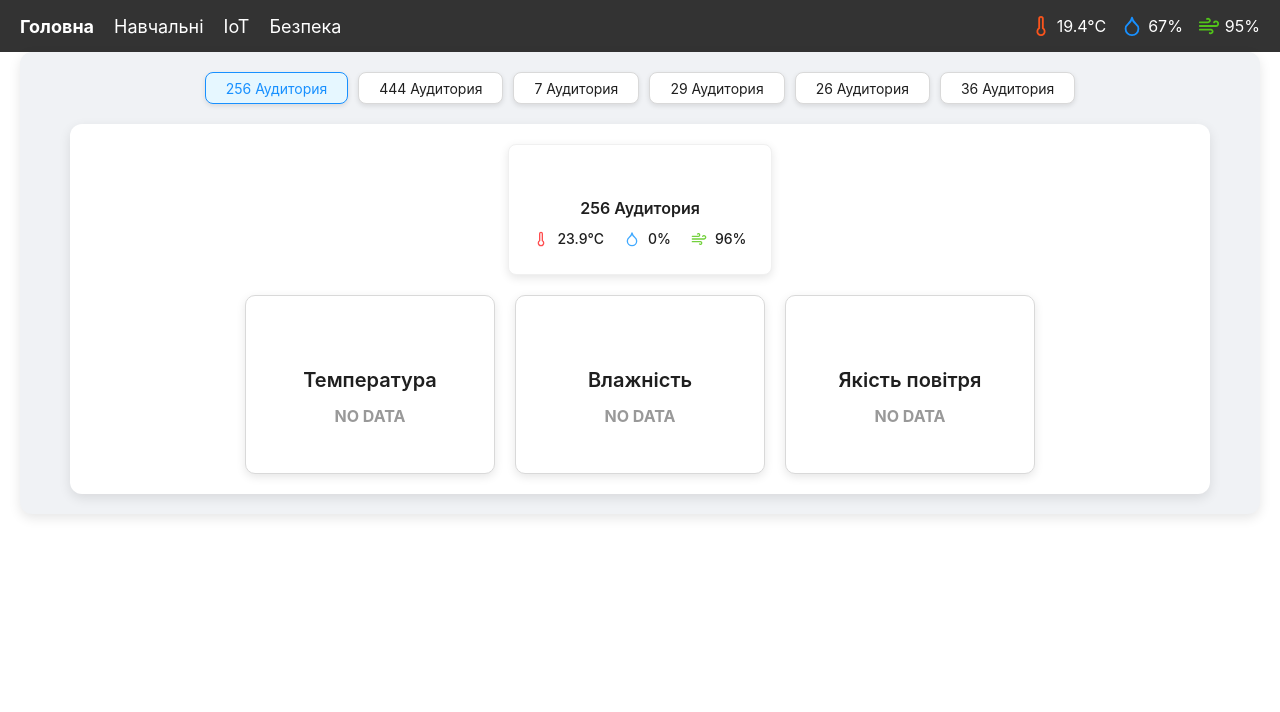
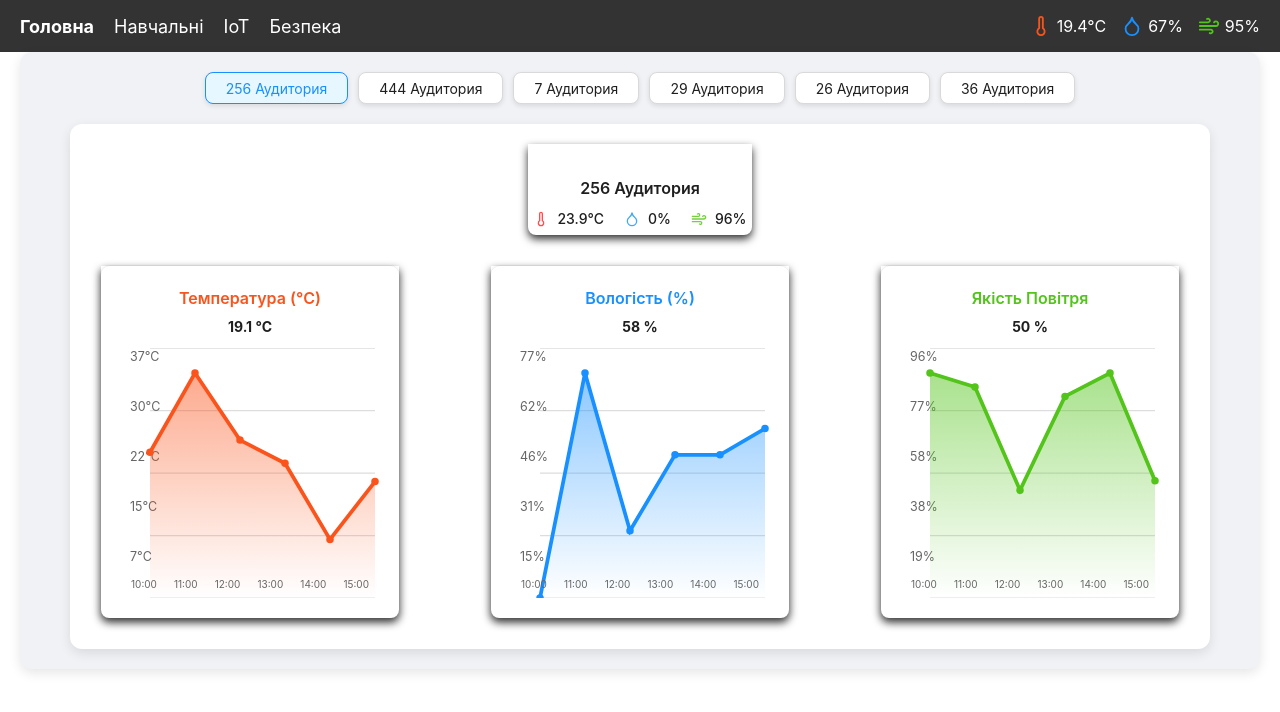
Before and after one commit to MykolaZhigun/degrees_ksu, a React (Create React App) app: page /cabinets in a window 1280 px wide. Shown: the top 712 px of the page. Built offline with nearby package versions, Linux system fonts and the light colour scheme.

Commit message:
Change view on the page

```diff
--- a/src/components/Cabinets.jsx
+++ b/src/components/Cabinets.jsx
@@ -3,20 +3,12 @@ import sensorsInfo from "../info/SensorsInfo";
 import { Button, Card, Typography } from "antd";
 import { Droplet, Thermometer, Wind } from "lucide-react";
 import "../style/cabinets.css";
+import SensorsGraphics from "./SensorsGraphics";
 
 const { Title, Text } = Typography;
 
-function GraphCard({ title, data }) {
-    return (
-        <Card className="graph-card">
-            <Title level={4}>{title}</Title>
-            {data ? <div>{/* Тут будет график */}</div> : <Text className="no-data">NO DATA</Text>}
-        </Card>
-    );
-}
-
 function Cabinets() {
-    const [selectedSensor, setSelectedSensor] = useState(sensorsInfo[0]); // Дефолтный сенсор
+    const [selectedSensor, setSelectedSensor] = useState(sensorsInfo[0]); // Default sensor
 
     return (
         <div className="dashboard-container">
@@ -33,7 +25,7 @@ function Cabinets() {
             </div>
 
             <div className="graphs-container">
-                <Card className="sensor-card">
+                <Card className="sensor-card" bordered={false}>
                     <Title level={5} className="sensor-title">
                         {selectedSensor.name} Аудитория
                     </Title>
@@ -52,12 +44,7 @@ function Cabinets() {
                         </div>
                     </div>
                 </Card>
-
-                <div className="graphs-section">
-                    <GraphCard title="Температура" data={selectedSensor.temperatureData} />
-                    <GraphCard title="Влажність" data={selectedSensor.humidityData} />
-                    <GraphCard title="Якість повітря" data={selectedSensor.airQualityData} />
-                </div>
+                <SensorsGraphics />
             </div>
         </div>
     );
--- /dev/null
+++ b/src/components/SensorsGraphics.jsx
@@ -0,0 +1,15 @@
+import React from "react";
+import { TemperatureGraphics, HumidityGraphics, AirQualityGraphics } from "./Graphics";
+import sensorsInfo from "../info/SensorsInfo";
+
+const SensorsGraphics = () => {
+    return (
+        <div className="sensors-graphics-container">
+            <TemperatureGraphics data={sensorsInfo.map(sensor => ({ temperature: sensor.temperature }))} />
+            <HumidityGraphics data={sensorsInfo.map(sensor => ({ humidity: sensor.humidity }))} />
+            <AirQualityGraphics data={sensorsInfo.map(sensor => ({ airQuality: sensor.airQuality }))} />
+        </div>
+    );
+};
+
+export default SensorsGraphics;
--- a/src/style/cabinets.css
+++ b/src/style/cabinets.css
@@ -1,5 +1,4 @@
-.dashboard-container {
-    display: flex;
+.dashboard-container {display: flex;
     flex-direction: column;
     align-items: center;
     gap: 20px;
@@ -90,19 +89,25 @@
     width: 100%;
 }
 
-.graph-card {
-    min-width: 250px;
-    max-width: 270px;
-    padding: 20px;
-    border-radius: 10px;
-    box-shadow: 0 3px 10px rgba(0, 0, 0, 0.1);
-    background-color: #ffffff;
-    text-align: center;
-    border: 1px solid #d9d9d9;
+.sensors-graphics-container {
+    display: flex;
+    flex-wrap: wrap;
+    justify-content: space-between;
+    width: 100%;
+    gap: 20px;
 }
 
-.no-data {
-    font-size: 16px;
-    font-weight: bold;
-    color: #999999;
+.graph-card {
+    flex: 1 1 30%;
+    margin: 10px;
+    max-width: 30%;
+    width: calc(33.333% - 20px);
+    box-sizing: border-box;
 }
+
+.sensors-graphics-container .graph-card {
+    flex: 1 1 30%;
+    margin: 10px;
+    max-width: 30%;
+    width: 250px;
+}
--- a/src/style/problems.css
+++ b/src/style/problems.css
@@ -6,27 +6,27 @@
 
 .table {
     width: 90%;
+    max-width: 800px;
     border-collapse: collapse;
-    max-width: 800px;
-    box-shadow: 0 4px 8px rgba(0,0,0,0.1);
     border-radius: 10px;
+    box-shadow: 0 4px 8px rgba(0, 0, 0, 0.1);
     overflow: hidden;
     background-color: #fff;
 }
 
 .header {
     padding: 10px;
+    text-align: center;
+    font-size: 16px;
     font-weight: bold;
-    text-align: center;
+    color: #333;
     background-color: #f7f7f7;
     border-bottom: 2px solid #ddd;
-    font-size: 16px;
-    color: #333;
 }
 
 .row {
+    text-align: center;
     border-bottom: 1px solid #ddd;
-    text-align: center;
     transition: background-color 0.3s;
 }
 
@@ -36,11 +36,11 @@
 
 .cell {
     padding: 10px;
-    border: 1px solid #ddd;
     text-align: center;
     vertical-align: middle;
     font-size: 14px;
     color: #555;
+    border: 1px solid #ddd;
 }
 
 .highlight-cell {
@@ -102,3 +102,13 @@
     font-weight: bold;
     width: 100%;
 }
+
+.custom-card {
+    border: none;
+    padding: 20px;
+}
+
+.ant-card .ant-card-body {
+    box-shadow: 0 4px 8px rgba(0, 0, 0, 0.8);
+    padding: 5px;
+}
```
Also changed, not shown: src/Pages/LearningCabinetsPage.jsx (line endings or trailing spaces).
